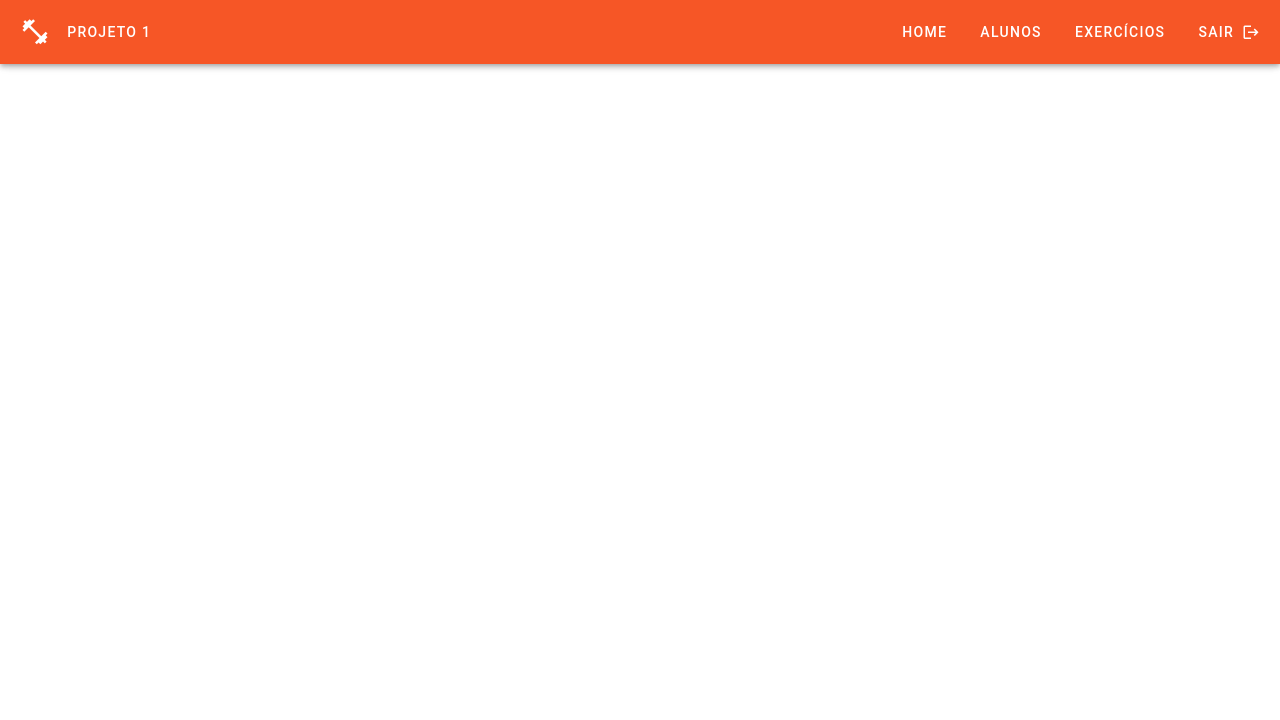
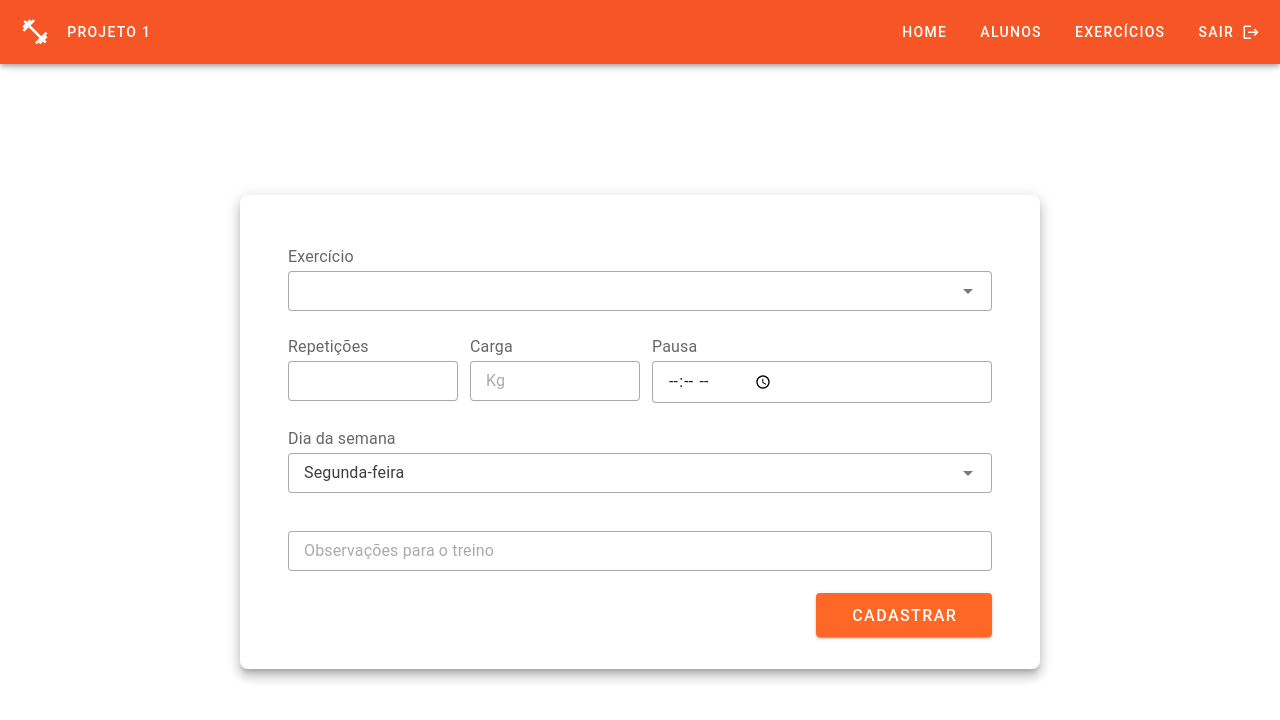
Before and after one commit to 0Duarte/Projeto-DevInHouse-SENAI-FrontEnd, a Vue app in the folder Projeto-modulo-1/: page /training/register in a window 1280 px wide. Shown: the top 720 px of the page. Built offline with nearby package versions, Linux system fonts and the light colour scheme; no server answers.

Commit message:
feat: adiciona formulario e requisicoes

```diff
--- a/Projeto-modulo-1/src/views/TrainingRegister/TrainingRegister.vue
+++ b/Projeto-modulo-1/src/views/TrainingRegister/TrainingRegister.vue
@@ -1,5 +1,146 @@
 <template>
-    <div>
+    <v-form @submit.prevent="handleTraining" ref="form" class="d-flex h-100 align-center">
+        <v-card class="mx-auto pa-12 pb-8" elevation="8" width="800" rounded="lg">
+            <div>
+                <div>
+                    <div class="text-subtitle-1 text-medium-emphasis d-flex align-center">Exercício</div>
+                    <v-select density="compact" :items="exercises" v-model="exerciseId" item-title="description" item-value="id" variant="outlined"
+                    :rules="[v => !!v || 'Exercício é obrigatório']"></v-select>
+                </div>
+            </div>
 
-    </div>
+            <div class="d-flex justify-space-between">
+                <div class="w-25 mr-3">
+                    <div class="text-subtitle-1 text-medium-emphasis d-flex align-center">Repetições</div>
+                    <v-text-field type="number" v-model="repetitions" density="compact" variant="outlined"
+                        :rules="[v => v > 0 || 'Mínimo de 1 repetição']"></v-text-field>
+                </div>
+
+                <div class="w-25 mr-3">
+                    <div class="text-subtitle-1 text-medium-emphasis d-flex align-center">Carga</div>
+                    <v-text-field type="number" placeholder="Kg" v-model="weight" density="compact" variant="outlined"
+                        :rules="[v => v > 0 || 'Carga é obrigatória']"></v-text-field>
+                </div>
+                <div class="w-50">
+                    <div class="text-subtitle-1 text-medium-emphasis d-flex align-center">Pausa</div>
+                    <v-text-field type="time" v-model="breakTime" density="compact" variant="outlined"
+                        :rules="[v => !!v || 'Tempo de pausa é obrigatório']"></v-text-field>
+                </div>
+            </div>
+
+            <div>
+                <div>
+                    <div class="text-subtitle-1 text-medium-emphasis d-flex align-center">Dia da semana</div>
+                    <v-select density="compact" :items="items" item-value="value" variant="outlined" item-title="day"
+                        v-model="day"></v-select>
+                </div>
+            </div>
+            <div class="d-flex">
+                <div class="w-100">
+                    <v-text-field class="mt-4" v-model="observations" density="compact" variant="outlined"
+                        placeholder="Observações para o treino"></v-text-field>
+                </div>
+            </div>
+            <div class="d-flex justify-end">
+                <div class="w-25">
+                    <v-btn type="submit" block color="rgb(255, 103, 39)" size="large" variant="elevated">
+                        Cadastrar
+                    </v-btn>
+                </div>
+            </div>
+        </v-card>
+    </v-form>
 </template>
+
+<script>
+import moment from 'moment'
+import axios from 'axios'
+export default {
+    data() {
+        return {
+            weight: null,
+            repetitions: null,
+            breakTime: null,
+            observations: '',
+            items: [
+                { day: 'Segunda-feira', value: 'segunda' },
+                { day: 'Terça-feira', value: 'terca' },
+                { day: 'Quarta-feira', value: 'quarta' },
+                { day: 'Quinta-feira', value: 'quinta' },
+                { day: 'Sexta-feira', value: 'sexta' },
+                { day: 'Sábado', value: 'sabado' },
+                { day: 'Domingo', value: 'domingo' },
+
+            ],
+            day: '',
+            exercises: [],
+            exerciseId: []
+        }
+    },
+    methods: {
+        getDay() {
+            let today = moment(new Date).format('dddd')
+            console.log(today)
+            this.day = today === "Sunday" ? "domingo" :
+                    today === "Saturday" ? "sabado" :
+                    today === "Monday" ? "segunda" :
+                    today === "Tuesday" ? "terca" :
+                    today === "Wednesday" ? "quarta" :
+                    today === "Thursday" ? "quinta" :
+                    today === "Friday" ? "sexta" :
+                    this.day;
+        },
+        getExercises() {
+            const token = localStorage.getItem('user_token')
+            axios({
+                url: 'http://localhost:3000/exercises',
+                method: 'GET',
+                headers: {
+                    Authorization: `Bearen ${token}`
+                }
+            })
+            .then((res) => {
+                this.exercises = res.data
+            })
+            .catch(()=>{
+                console.log("Não foi possível carregar os exercícios")
+            })
+        },
+        async handleTraining(){
+            const { valid } = await this.$refs.form.validate()
+            if (!valid) {
+                return
+            }
+            console.log(this.breakTime)
+            axios({
+
+                url: 'http://localhost:3000/workout',
+                method: 'POST',
+                data:{
+                    student_id: '',
+                    exercise_id: this.exerciseId,
+                    repetitions: this.repetitions,
+                    weight: this.weight,
+                    break_time: this.breakTime,
+                    day: this.day,
+                    observations: this.observations
+                }
+            })
+            .then(()=>{
+                console.log("Sucesso ao cadastrar treino")
+            })
+            .catch((err)=>{
+                console.log("Erro ao cadastrar treino")
+            })
+        },
+        teste(){
+            console.log(this.exercise)
+        }
+    },
+    mounted() {
+        this.getDay()
+        this.getExercises()
+    }
+
+}
+</script>
```
